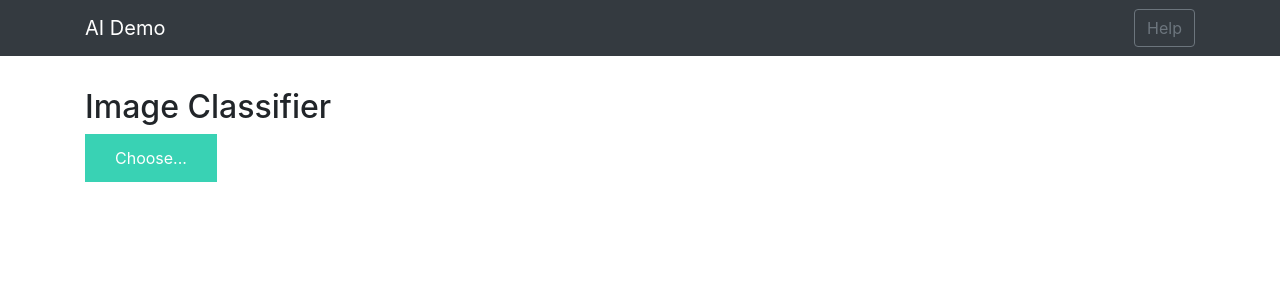
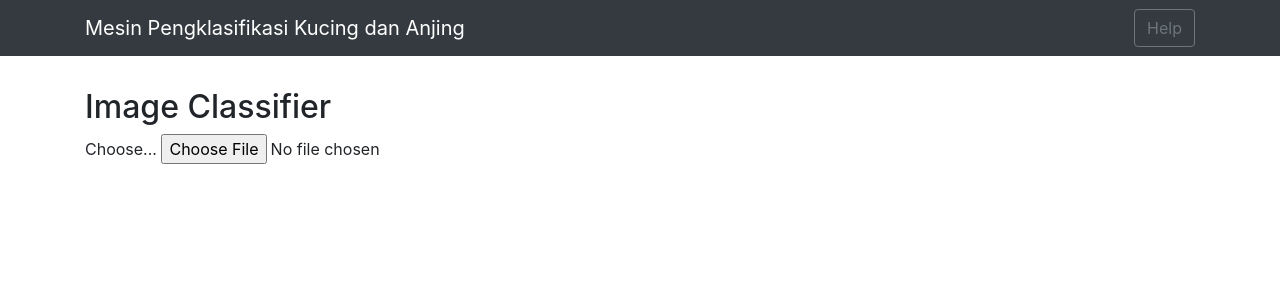
Before and after one commit to Rakhid16/cat-dog-classifier, a Flask app: page / in a window 1280 px wide. Shown: the top 300 px of the page. Run offline with Flask 2, Linux system fonts and the light colour scheme; parts of the project's set-up code (start-up, migrations or seed data) failed here and were passed over; some libraries are stand-ins or nearby versions.

Commit message:
Update base.html

```diff
--- a/templates/base.html
+++ b/templates/base.html
@@ -1,21 +1,21 @@
-<html lang="en">
+<html>
 
 <head>
     <meta charset="UTF-8">
+    <meta http-equiv="X-UA-Compatible" content="ie=edge">
     <meta name="viewport" content="width=device-width, initial-scale=1.0">
-    <meta http-equiv="X-UA-Compatible" content="ie=edge">
-    <title>AI Demo</title>
+    <title>Final Project Data Mining</title>
+    <link href="{{ url_for('static', filename='main.css') }}" rel="stylesheet">
     <link href="https://cdn.bootcss.com/bootstrap/4.0.0/css/bootstrap.min.css" rel="stylesheet">
+    <script src="https://cdn.bootcss.com/jquery/3.3.1/jquery.min.js"></script>
     <script src="https://cdn.bootcss.com/popper.js/1.12.9/umd/popper.min.js"></script>
-    <script src="https://cdn.bootcss.com/jquery/3.3.1/jquery.min.js"></script>
     <script src="https://cdn.bootcss.com/bootstrap/4.0.0/js/bootstrap.min.js"></script>
-    <link href="{{ url_for('static', filename='css/main.css') }}" rel="stylesheet">
 </head>
 
 <body>
     <nav class="navbar navbar-dark bg-dark">
         <div class="container">
-            <a class="navbar-brand" href="#">AI Demo</a>
+            <a class="navbar-brand" href="#">Mesin Pengklasifikasi Kucing dan Anjing</a>
             <button class="btn btn-outline-secondary my-2 my-sm-0" type="submit">Help</button>
         </div>
     </nav>
@@ -25,7 +25,7 @@
 </body>
 
 <footer>
-    <script src="{{ url_for('static', filename='js/main.js') }}" type="text/javascript"></script>
+    <script src="{{ url_for('static', filename='main.js') }}" type="text/javascript"></script>
 </footer>
 
 </html>
```
